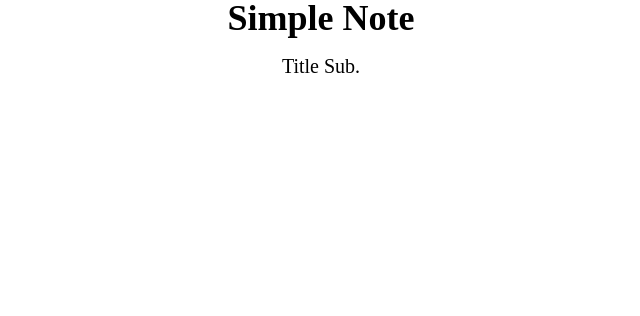
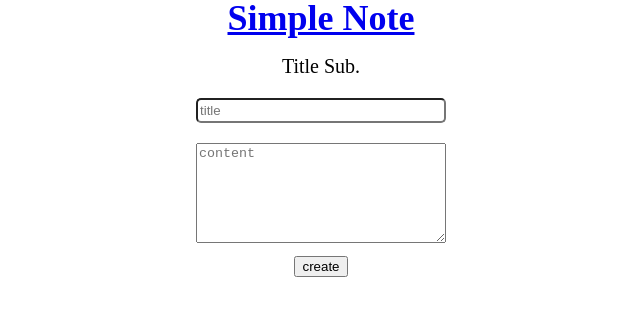
Before and after one commit to 78963l/simpleNote, a React (Create React App) app: page /create in a window 1280 px wide. Shown: the top 316 px of the page, without its empty margins (319-959 px from the left). Built offline with nearby package versions, Linux system fonts and the light colour scheme.

Commit message:
create기능 추가 및 edit 기능 추가중...

```diff
--- a/src/App.js
+++ b/src/App.js
@@ -2,9 +2,8 @@ import "./App.css";
 import { BrowserRouter, Routes, Route } from "react-router-dom";
 import GlobalStyle from "./styles/GlobalStyle.js";
 import Header from "./components/Header.js";
-import SearchBar from "./components/SearchBar";
-import NoteList from "./components/NoteList";
 import InitPage from "./pages/InitPage";
+import CreateNote from "./components/CreateNote";
 
 function App() {
   return (
@@ -15,6 +14,7 @@ function App() {
       <BrowserRouter>
       <Routes>
       <Route exact path="/" element={<InitPage />}></Route>
+      <Route exact path="/create" element={<CreateNote />}></Route>
       </Routes>
       </BrowserRouter>
       </div>
--- a/src/components/CreateNote.js
+++ b/src/components/CreateNote.js
@@ -1,11 +1,105 @@
-function CreateNote(){
-    return(
-        <div>
-            <form>
-                <button>CreateNote</button>
-            </form>
-        </div>
-    )
+import styled from "styled-components";
+import { useNavigate, useLocation } from "react-router-dom";
+import { useRef, useState, useEffect } from "react";
+import useFetch from "../hooks/useFetch";
+
+const Title = styled.input`
+  width: 250px;
+  height: 25px;
+  margin: 10px;
+  border-radius: 5px;
+  display: inline;
+`;
+
+const Content = styled.textarea`
+  width: 250px;
+  height: 100px;
+  margin: 10px;
+`;
+
+function CreateNote() {
+  const navigate = useNavigate();
+  const location = useLocation();
+
+  const titleRef = useRef(null);
+  const contentRef = useRef(null);
+
+  const [note, setNote] = useState([]);
+  const [state, setState] = useState("");
+
+  useEffect(() => {
+
+    let noteTitle = null;
+    let noteContent = null;
+    if (location.state) {
+      noteTitle = location.state.title;
+      noteContent = location.state.content;
+      titleRef.current.value = noteTitle;
+      contentRef.current.value = noteContent;
+      setState("edit");
+    } else {
+      setState("create");
+    }
+  }, []);
+
+  function onSubmit(e) {
+    e.preventDefault();
+
+    const title = titleRef.current.value;
+    const content = contentRef.current.value;
+
+    if (!title) {
+      return alert("title을 작성해주세요.");
+    }
+    if (!content) {
+      return alert("content를 작성해주세요.");
+    }
+
+    console.log(title);
+    console.log(content);
+
+    if (state === "create") {
+      fetch(`http://localhost:3001/notes`, {
+        method: "POST",
+        headers: {
+          "Content-Type": "application/json",
+        },
+        body: JSON.stringify({
+          title,
+          content,
+        }),
+      }).then((res) => {
+        if (res.ok) {
+          alert("note create complete!");
+        }
+      });
+    } else if (state === "edit") {
+      console.log("edit");
+      fetch(`http://localhost:3001/notes`, {
+        method: "PUT",
+        headers: {
+          "Content-Type": "application/json",
+        },
+        body: JSON.stringify({}),
+      });
+    }
+  }
+
+  return (
+    <div>
+      <form onSubmit={onSubmit}>
+        <p>
+          <Title type="text" placeholder="title" ref={titleRef}></Title>
+        </p>
+        <p>
+          <Content placeholder="content" ref={contentRef}></Content>
+        </p>
+        <p>
+          <button>{state}</button>
+        </p>
+      </form>
+    </div>
+  );
 }
 
 export default CreateNote;
--- a/src/components/Header.js
+++ b/src/components/Header.js
@@ -17,7 +17,7 @@ function Header(props){
     return(
         <div>
             <header>
-                <TitleTxt>{props.title}</TitleTxt>
+                <TitleTxt href="/"><a href="/">{props.title}</a></TitleTxt>
                 <SubTxt>{props.sub}</SubTxt>
             </header>
         </div>
--- a/src/components/NoteList.js
+++ b/src/components/NoteList.js
@@ -1,16 +1,44 @@
 import styled from "styled-components";
+import useFetch from "../hooks/useFetch";
+import { useNavigate } from 'react-router-dom';
 
-const NoteBox = styled.select`
-    width: auto;
-    background-color: black;
+const NoteBox = styled.div`
+    width: 310px;
+    height: 70px;
+    padding: 5px;
+    background-color: pink;
+    margin: 0 auto;
+    margin-bottom: 20px;
+    border: 2px;
+    border-radius: 8px;
+    text-align: start;
 
+    .noteTitle {
+        font-size: large;
+        padding: 5px;
+    }
+
+    .noteContent {
+        font-size: medium;
+        padding: 5px;
+    }
 `
 
 function NoteContent(){
+    const noteLs = useFetch("http://localhost:3001/notes");
+    const navigate = useNavigate();
+
+    if (noteLs.length === 0){
+        return <span>Loading...</span>
+    }
+
     return(
-        <div>
-            <NoteBox>리엑트</NoteBox>
-        </div>
+        noteLs.map((note)=>(
+        <NoteBox key={note.id} onClick={() => navigate(`/create`, {state: {title: note.title, content: note.content}})}>
+            <h2 className="noteTitle">{note.title}</h2>
+            <p className="noteContent">{note.content}</p>
+        </NoteBox>
+        ))
     )
 }
 
--- a/src/components/SearchBar.js
+++ b/src/components/SearchBar.js
@@ -1,6 +1,28 @@
+import styled from "styled-components";
+
+const SearchBarInput = styled.input`
+    width: 200px;
+    height: 25px;
+    margin: 10px;
+    margin-left: 0px;
+`
+
+const SearchSel = styled.select`
+    width: 100px;
+    height: 25px;
+`
+
 function SearchBar(){
+    const selectList = ["최근생성순", "최근수정순"]
     return(
-        <input placeholder="search"></input>
+        <div>
+            <SearchBarInput placeholder="search"></SearchBarInput>
+            <SearchSel>
+                {selectList.map((data, index)=>(
+                    <option key={index}>{data}</option>
+                ))}
+            </SearchSel>
+        </div>
     )
 }
 
--- a/src/hooks/useFetch.js
+++ b/src/hooks/useFetch.js
@@ -1,4 +1,19 @@
-function useFetch(){
+import { useEffect, useState } from "react";
+
+function useFetch(url){
+    const [data, setData] = useState([]);
+
+    useEffect(() => {
+        fetch(url)
+        .then(res => {
+            return res.json();
+        })
+        .then(data => {
+            setData(data);
+        })
+    }, [url])
+
+    return data;
 }
 
 export default useFetch;
--- a/src/index.js
+++ b/src/index.js
@@ -1,11 +1,8 @@
-import React from 'react';
 import ReactDOM from 'react-dom/client';
 import './index.css';
 import App from './App';
 
 const root = ReactDOM.createRoot(document.getElementById('root'));
 root.render(
-  <React.StrictMode>
     <App />
-  </React.StrictMode>
 );
--- a/src/main.js
+++ b/src/main.js
@@ -1,5 +1,9 @@
 const { app, BrowserWindow } = require('electron')
 const path = require('path')
+
+// set env
+process.env.ELECTRON_DISABLE_SECURITY_WARNINGS = '1';
+
 function createWindow () {
   const win = new BrowserWindow({
     width: 400,
--- a/src/pages/InitPage.js
+++ b/src/pages/InitPage.js
@@ -1,12 +1,17 @@
+import { useNavigate } from 'react-router-dom';
+
 import SearchBar from "../components/SearchBar";
 import NoteList from "../components/NoteList";
 
 function initPage(){
+    const navigate = useNavigate();
+
     return(
         <div>
             <SearchBar />
             <div>
                 <NoteList />
+                <button onClick={() => navigate('/create')}>Create</button>
             </div>
         </div>
     )
```
Also changed, not shown: src/db/data.json (+23 -8 lines).
